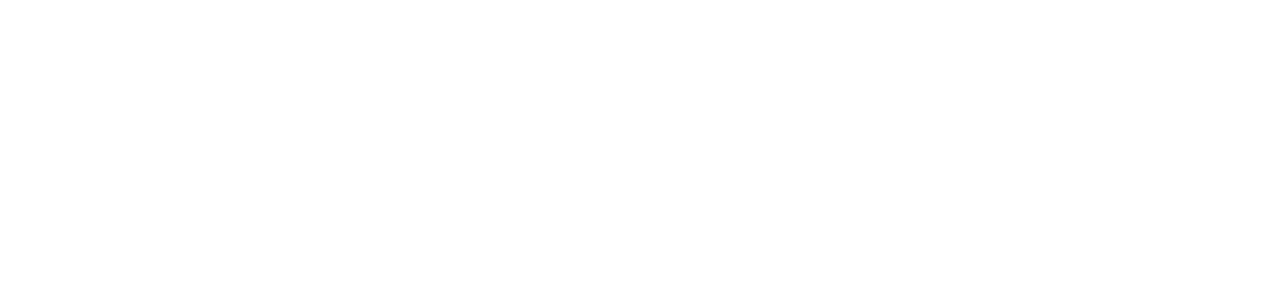
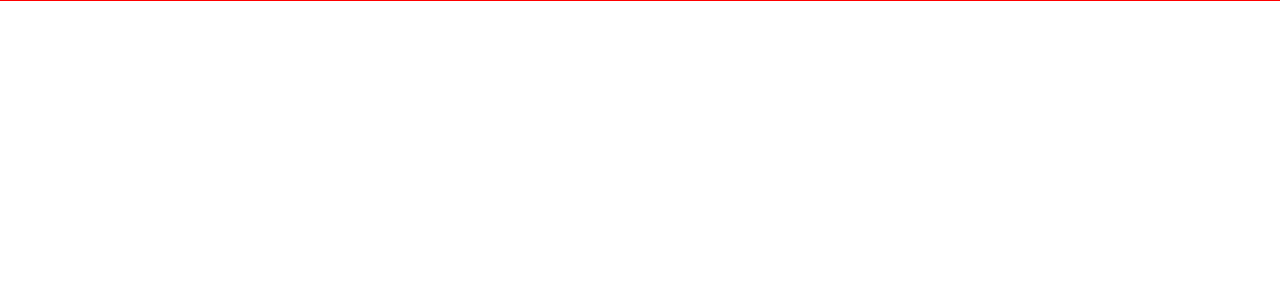
Before and after one commit to nicholas-ackley/ackley-artifacts, a React (Vite) app: page / in a window 1280 px wide. Shown: the top 300 px of the page. Built offline with nearby package versions, Linux system fonts and the light colour scheme.

Commit message:
testing1

```diff
--- a/src/styles/Hero.css
+++ b/src/styles/Hero.css
@@ -1,13 +1,19 @@
-body, html, #root {
-  scroll-behavior: smooth;
-  min-height: 100vh;
-  overflow-x: hidden;
-  overflow-y: auto;
-  width: 100%;
-  max-width: 100%;
-  margin: 0;
-  padding: 0;
+html, body {
+  width: 100% !important;
+  max-width: 100% !important;
+  overflow-x: hidden !important;
+  padding: 0 !important;
+    min-height: 100%;
+  margin: 0 !important;
+    overflow-x: clip;
 }
+* {
+  outline: 1px solid red;
+}
+*, *::before, *::after {
+  box-sizing: border-box;
+}
+
 
 
 .hero {
@@ -106,7 +112,6 @@
 
   .collection-grid {
     grid-template-columns: 1fr;
-    gap: 30px;
     width: 100%;
     max-width: 100%;
     margin: 0 auto;
@@ -129,7 +134,7 @@
   }
 
   .collection-name {
-    font-size: 14px;
+    font-size: 15px;
     color: black;
     margin: 0;
   }
```
